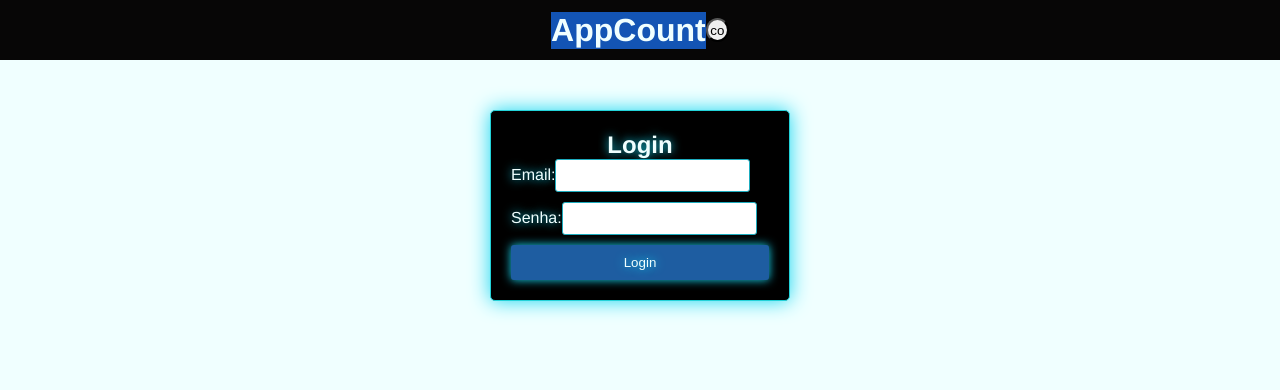
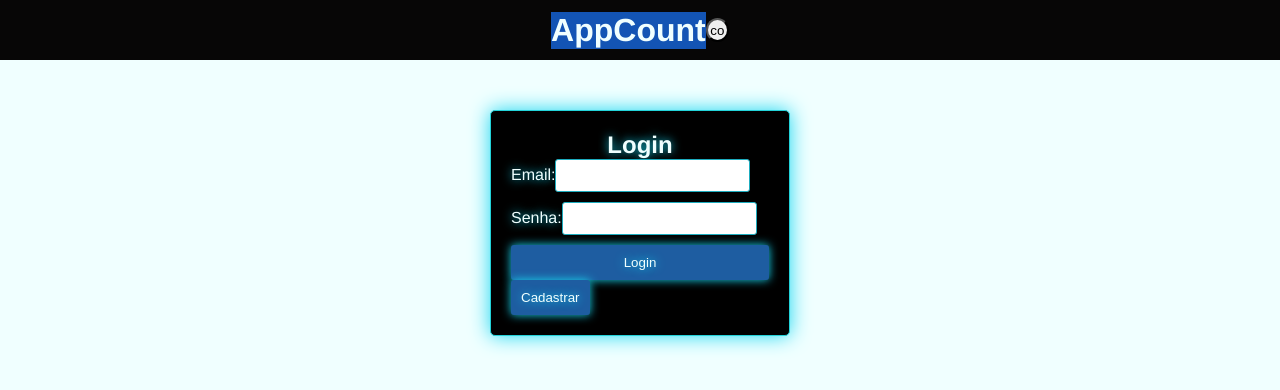
Before and after one commit to cedricmaciel/appcount, a React (Create React App) app: page /login in a window 1280 px wide. Shown: the top 390 px of the page. Built offline with nearby package versions, Linux system fonts and the light colour scheme.

Commit message:
navigate button

```diff
--- a/src/pages/loguin/Login.js
+++ b/src/pages/loguin/Login.js
@@ -1,4 +1,3 @@
-// src/pages/loguin/Login.js
 import React, { useState } from 'react';
 import { useNavigate } from 'react-router-dom';
 import { signInWithEmailAndPassword } from 'firebase/auth';
@@ -18,6 +17,10 @@ const Login = () => {
     } catch (error) {
       alert('Credenciais inválidas: ' + error.message);
     }
+  };
+
+  const goToSignup = () => {
+    navigate('/signup');
   };
 
   return (
@@ -44,6 +47,7 @@ const Login = () => {
         </div>
         <button type="submit">Login</button>
       </form>
+      <button onClick={goToSignup}>Cadastrar</button>
     </div>
   );
 };
--- a/src/pages/loguin/Signup.js
+++ b/src/pages/loguin/Signup.js
@@ -1,6 +1,6 @@
 // Signup.js
 import React, { useState } from 'react';
-import { useNavigate } from 'react-router-dom';
+import { Navigate, useNavigate, useNavigation } from 'react-router-dom';
 import { createUserWithEmailAndPassword } from 'firebase/auth';
 import { auth } from '../../config/firebaseConfig';
 import './loguin.css';
@@ -19,6 +19,11 @@ const Signup = () => {
       alert('Erro ao cadastrar usuário: ' + error.message);
     }
   };
+
+  const goToLogin = () => {
+    Navigate('/loguin');
+  };
+
 
   return (
     <div className="login-container">
@@ -43,7 +48,9 @@ const Signup = () => {
           />
         </div>
         <button type="submit">Cadastrar</button>
-      </form>
+
+      </form>"
+      <button className="btn-voltar" onClick={goToLogin}>Voltar</button>
     </div>
   );
 };
```
